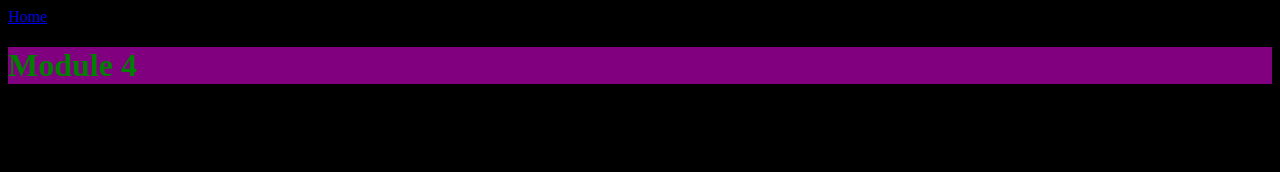
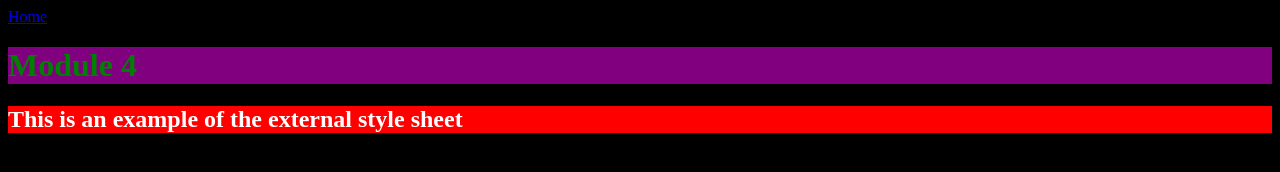
Before and after one commit to hardingrichard/fullstack-refresh, a plain HTML site: page module4/index.html in a window 1280 px wide. Drawn offline with Linux system fonts and the light colour scheme.

Commit message:
Add external stylesheet and test

```diff
--- a/module4/css/styles.css
+++ b/module4/css/styles.css
@@ -0,0 +1,4 @@
+h2 {
+    color: white;
+    background-color: red;
+}
--- a/module4/index.html
+++ b/module4/index.html
@@ -3,6 +3,9 @@
     <head>
         <title>Home Page</title>
         <meta charset="utf-8">
+
+        <link rel="stylesheet" href="css/styles.css">
+
         <!-- The embedded style overrides the external style sheet -->
         <style>
             body {
@@ -21,6 +24,8 @@
             <!-- The inline style overrides the embedded style sheet -->
             <h1 style="color: green; background-color: purple;">Module 4</h1>
 
+            <h2>This is an example of the external style sheet</h2>
+
         </main>
 
         <footer></footer>
```
